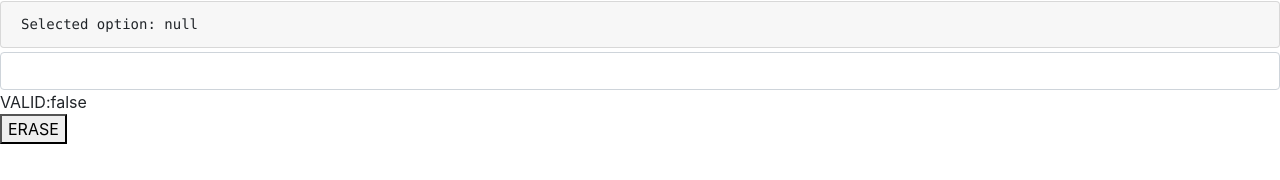
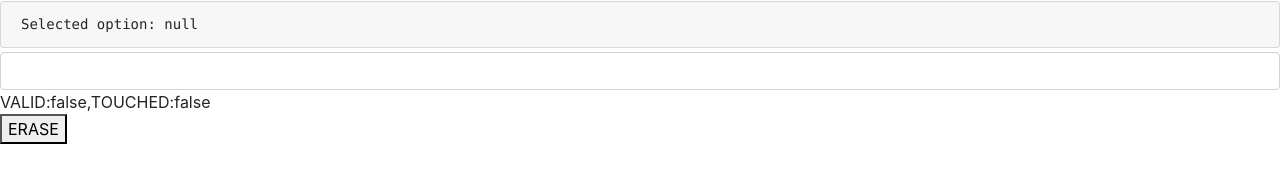
Before and after one commit to masalbertwork/componentExample, an Angular app: page / in a window 1280 px wide. Shown: the part 223-403 px from the top of the page. Built offline with nearby package versions, Linux system fonts and the light colour scheme.

Commit message:
canvis + events

```diff
--- a/src/app/app.component.html
+++ b/src/app/app.component.html
@@ -13,7 +13,11 @@
     <div><button (click)="disa()">DISABLED</button></div>
     <br />
     <app-combo-control formControlName="pruebaCombo"></app-combo-control>
-    <div>VALID:{{ pruebaForm.get('pruebaCombo').valid }}</div>
+    <div>
+      VALID:{{ pruebaForm.get('pruebaCombo').valid }},TOUCHED:{{
+        pruebaForm.get('pruebaCombo').touched
+      }}
+    </div>
   </form>
   <div><button (click)="remove()">ERASE</button></div>
 </div>
--- a/src/app/combo-control/combo-control.component.html
+++ b/src/app/combo-control/combo-control.component.html
@@ -11,5 +11,7 @@ Selected option: {{ selectedOption | json }}</pre
   typeaheadOptionField="name"
   (typeaheadOnSelect)="onSelect($event)"
   (typeaheadNoResults)="typeaheadNoResults($event)"
+  (blur)="blur()"
+  (focus)="tocat()"
   class="form-control"
 />
--- a/src/app/combo-control/combo-control.component.ts
+++ b/src/app/combo-control/combo-control.component.ts
@@ -112,4 +112,11 @@ export class ComboControlComponent implements OnInit, ControlValueAccessor {
   setDisabledState(isDisabled: boolean): void {
     this.isDisabled = isDisabled;
   }
+  tocat() {
+    console.log(`touched`);
+    this.onTouch();
+  }
+  blur() {
+    console.log(`onBlur`);
+  }
 }
```
